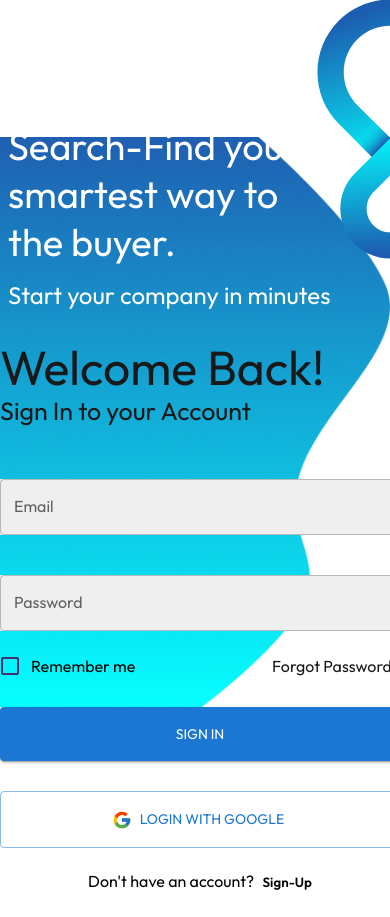
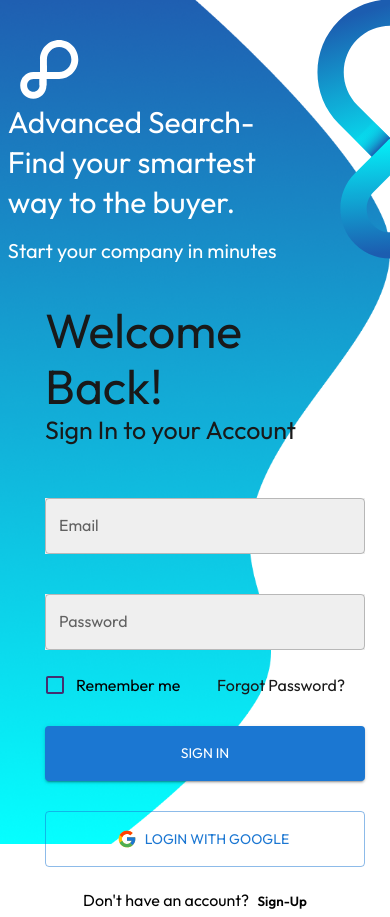
Before and after one commit to shehza-d/linkedin-prototype, a React (Create React App) app: page / in a window 390 px wide. Before the commit the page ends 891 px from the top, so only its background shows below. Built offline with nearby package versions, Linux system fonts and the light colour scheme.

Commit message:
All done

```diff
--- a/src/pages/AuthPages/Login.jsx
+++ b/src/pages/AuthPages/Login.jsx
@@ -73,6 +73,7 @@ export default function Login(props) {
             backgroundColor: "#EFEFEF",
             marginBottom: "32px",
             marginTop: "52px",
+            width: { xs: "320px", md: "420px" },
           }}
           autoComplete="on"
           name="email"
@@ -89,7 +90,10 @@ export default function Login(props) {
           helperText={touched.email && errors.email}
         />
         <TextField
-          sx={{ backgroundColor: "#EFEFEF" }}
+          sx={{
+            backgroundColor: "#EFEFEF",
+            width: { xs: "320px", md: "420px" },
+          }}
           autoComplete="on"
           name="password"
           margin="dense"
@@ -115,14 +119,14 @@ export default function Login(props) {
         <Button
           type="submit"
           className="submitBtn"
-          sx={{ mb: "30px", py: "15px" }}
+          sx={{ mb: "30px", py: "15px", width: { xs: "320px", md: "420px" } }}
           variant="contained"
         >
           Sign In
         </Button>
         <Button
           variant="outlined"
-          sx={{ mb: "23px", py: "15px" }}
+          sx={{ mb: "23px", py: "15px", width: { xs: "320px", md: "420px" } }}
           startIcon={<FcGoogle />}
         >
           Login with Google
@@ -131,9 +135,7 @@ export default function Login(props) {
 
       <div className={styles.footer}>
         <span>Don't have an account? </span>
-        <button onClick={() => props.setLoginOrSignup(false)}>
-          Sign-Up
-        </button>
+        <button onClick={() => props.setLoginOrSignup(false)}>Sign-Up</button>
       </div>
       {/* </div> */}
     </>
--- a/src/pages/AuthPages/Signup.jsx
+++ b/src/pages/AuthPages/Signup.jsx
@@ -82,6 +82,7 @@ export default function Signup(props) {
             backgroundColor: "#EFEFEF",
             marginBottom: "22px",
             marginTop: "42px",
+            width: { xs: "320px", md: "420px" },
           }}
           autoComplete="on"
           name="userName"
@@ -102,6 +103,7 @@ export default function Signup(props) {
           sx={{
             backgroundColor: "#EFEFEF",
             marginBottom: "22px",
+            width: { xs: "320px", md: "420px" },
           }}
           autoComplete="on"
           name="email"
@@ -118,7 +120,10 @@ export default function Signup(props) {
           helperText={touched.email && errors.email}
         />
         <TextField
-          sx={{ backgroundColor: "#EFEFEF" }}
+          sx={{
+            backgroundColor: "#EFEFEF",
+            width: { xs: "320px", md: "420px" },
+          }}
           autoComplete="on"
           name="password"
           margin="dense"
@@ -144,14 +149,14 @@ export default function Signup(props) {
         <Button
           type="submit"
           className="submitBtn"
-          sx={{ mb: "30px", py: "15px" }}
+          sx={{ mb: "30px", py: "15px", width: { xs: "320px", md: "420px" } }}
           variant="contained"
         >
           Sign Up
         </Button>
         <Button
           variant="outlined"
-          sx={{ mb: "23px", py: "15px" }}
+          sx={{ mb: "23px", py: "15px", width: { xs: "320px", md: "420px" } }}
           startIcon={<FcGoogle />}
         >
           Sign up with Google
@@ -161,9 +166,7 @@ export default function Signup(props) {
       <div className={styles.footer}>
         <span>Already have an account? </span>
 
-        <button onClick={() => props.setLoginOrSignup(true)}>
-          LogIn
-        </button>
+        <button onClick={() => props.setLoginOrSignup(true)}>LogIn</button>
       </div>
       {/* </div> */}
     </>
--- a/src/styles/authPage/AuthBase.module.css
+++ b/src/styles/authPage/AuthBase.module.css
@@ -98,12 +98,22 @@
 }
 
 @media screen and (max-width: 430px) {
+  .container {
+    background-size: cover;
+    background-position: right;
+  }
   .leftContainer {
     width: 100%;
     padding-top: 17%;
   }
   .heading {
+    margin-top: 30px;
     padding-right: 20%;
+    font-size: 30px;
+    line-height: 40px;
+  }
+  .subHeading {
+    font-size: 20px;
   }
   .authScreen {
     height: 100%;
@@ -112,5 +122,8 @@
   }
   .authSection {
     margin-top: 30px;
+    padding: 7px;
+    width: 300px;
+    margin-bottom: 10px;
   }
 }
--- a/src/styles/authPage/login.module.css
+++ b/src/styles/authPage/login.module.css
@@ -19,6 +19,8 @@
   display: flex;
   justify-content: space-between;
   align-items: center;
+  /* flex-direction: column; */
+  /* flex-wrap: wrap; */
 }
 .formOption > a {
   text-decoration: none;
--- a/src/styles/dashboard/EmployeeDetail.module.css
+++ b/src/styles/dashboard/EmployeeDetail.module.css
@@ -61,7 +61,6 @@
   height: 136px;
   background: #f0f0f0;
   border-radius: 13.2468px;
-
 }
 .textt {
 }
@@ -100,8 +99,7 @@
   /* border: 2px solid brown; */
   /* filter: drop-shadow(0px 7px 20px rgba(0, 0, 0, 0.25)); */
   /* box-shadow:drop-shadow(10px 7px 20px rgba(0, 0, 0, 0.25)) ; */
-box-shadow: 10px 15px 30px  rgba(0, 0, 0, 0.25);
-
+  box-shadow: 10px 15px 30px rgba(0, 0, 0, 0.25);
 }
 .column {
   width: 33.33%;
```
